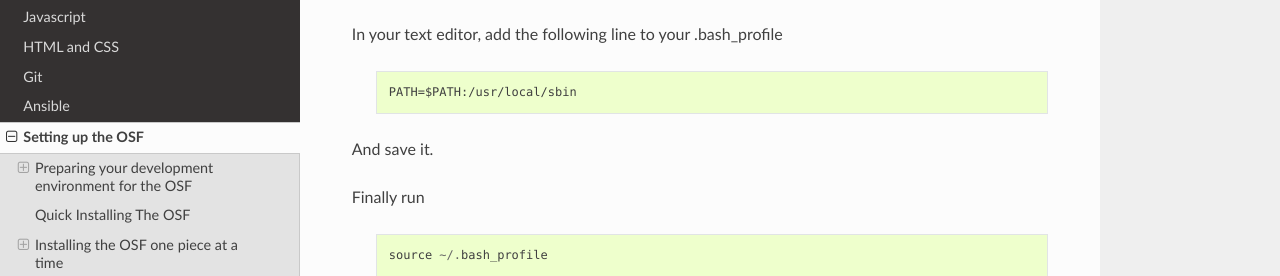
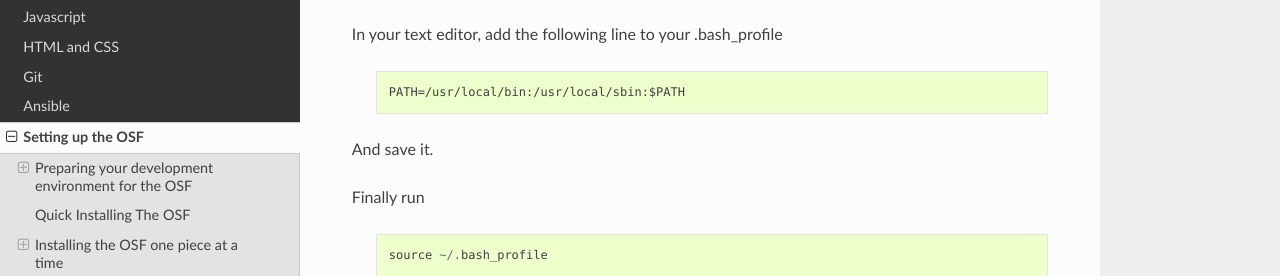
Before and after one commit to CenterForOpenScience/COSDev, a Sphinx documentation site: the page built from docs/osf/setup.rst, in a window 1280 px wide and 900 px high, scrolled down 1838 px. Shown: the part 175-451 px from the top of the window. Built offline with Sphinx 7.4.7 and the Read the Docs theme 2.0.0, drawn with Linux system fonts in a browser that asks for light colours.

Commit message:
Update path
Following Lyndsy's suggestions.

```diff
--- a/docs/osf/setup.rst
+++ b/docs/osf/setup.rst
@@ -79,7 +79,7 @@ In your text editor, add the following line to your .bash_profile
 
     ::
 
-        PATH=$PATH:/usr/local/sbin
+        PATH=/usr/local/bin:/usr/local/sbin:$PATH
 And save it.
 
 Finally run
```
